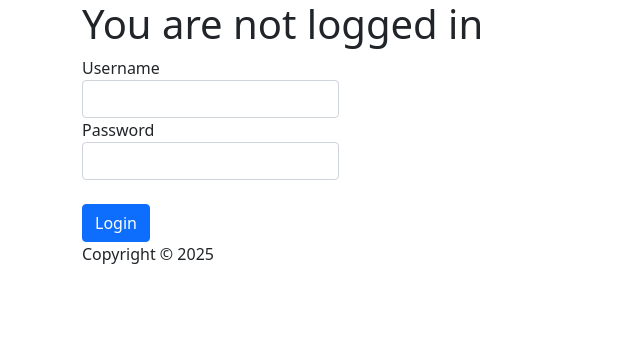
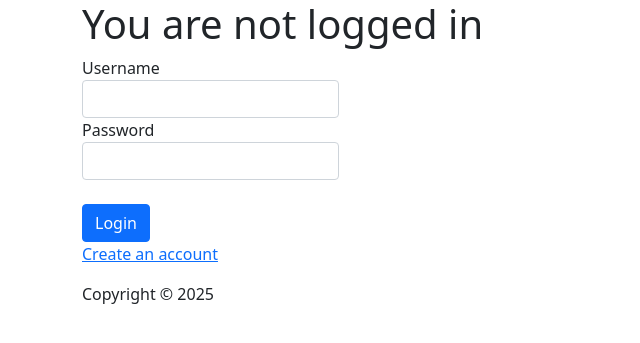
Before and after one commit to ant-8/cosc-4806-3, a PHP site: page /login in a window 1280 px wide. Shown: the top 343 px of the page, without its empty margins (0-640 px from the left). Run offline with PHP 8.4, Linux system fonts and the light colour scheme; data that the repository does not hold is empty.

Commit message:
Add create account link in login page

```diff
--- a/app/views/login/index.php
+++ b/app/views/login/index.php
@@ -22,8 +22,11 @@
 			</div>
             <br>
 		    <button type="submit" class="btn btn-primary">Login</button>
+			<br>
+			<p><a href="/create">Create an account</a></p>
 		</fieldset>
 		</form>
+
 	</div>
 </div>
     <?php require_once 'app/views/templates/footer.php' ?>
```
